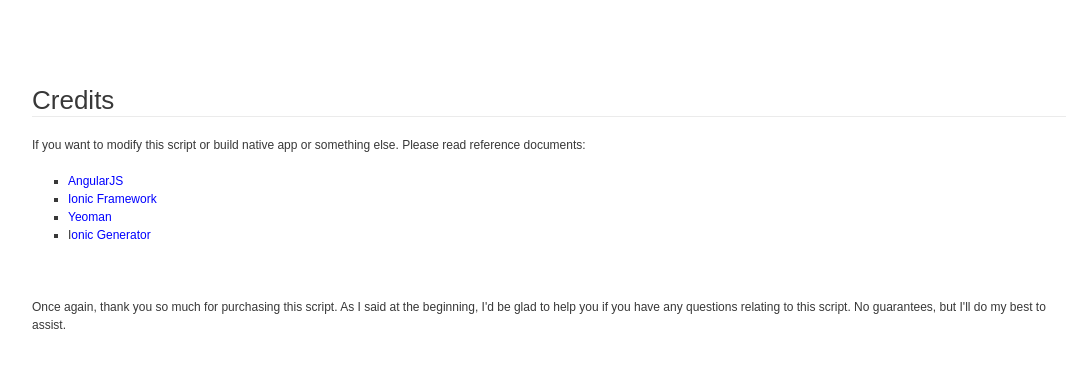
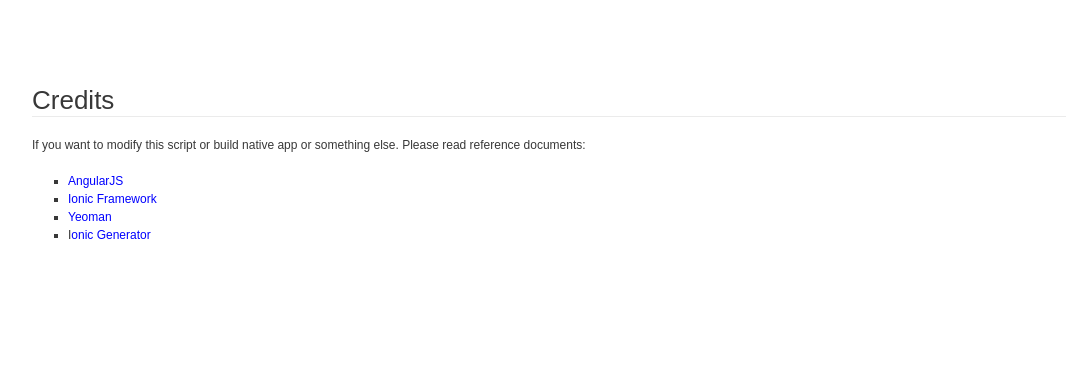
Before and after one commit to freak005/Business-Mobile-Web-App-via-Tumblr-API, a website: page documentation/index.html in a window 1280 px wide. Shown: the part 9891-10259 px from the top of the page, without its empty margins (196-1273 px from the left). Drawn offline with Linux system fonts and the light colour scheme.

Commit message:
Update index.html

```diff
--- a/documentation/index.html
+++ b/documentation/index.html
@@ -277,8 +277,7 @@
 </ul>
 <p>
 	&nbsp;</p>
-<p>
-	<span style="color: rgb(56, 56, 56); font-family: Arial, verdana, arial, sans-serif; line-height: 18px;">Once again, thank you so much for purchasing this script. As I said at the beginning, I&#39;d be glad to help you if you have any questions relating to this script. No guarantees, but I&#39;ll do my best to assist.</span></p>
+
 </section>
 
 	</div>
```
